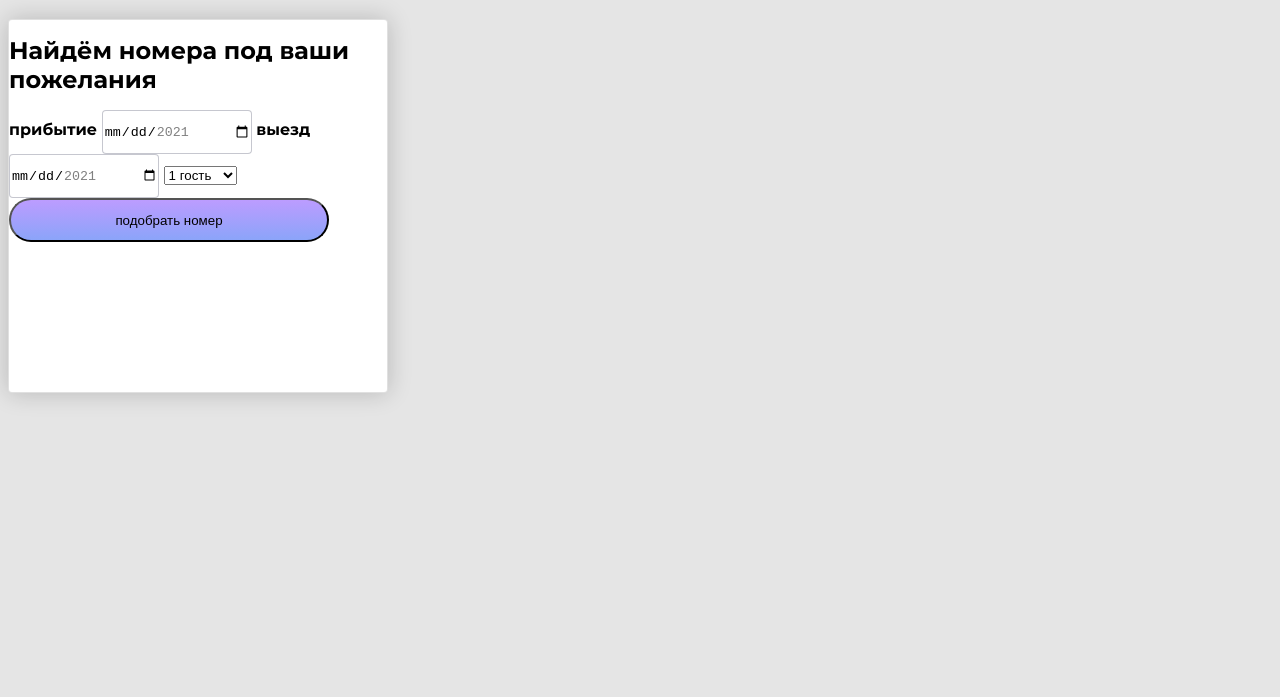
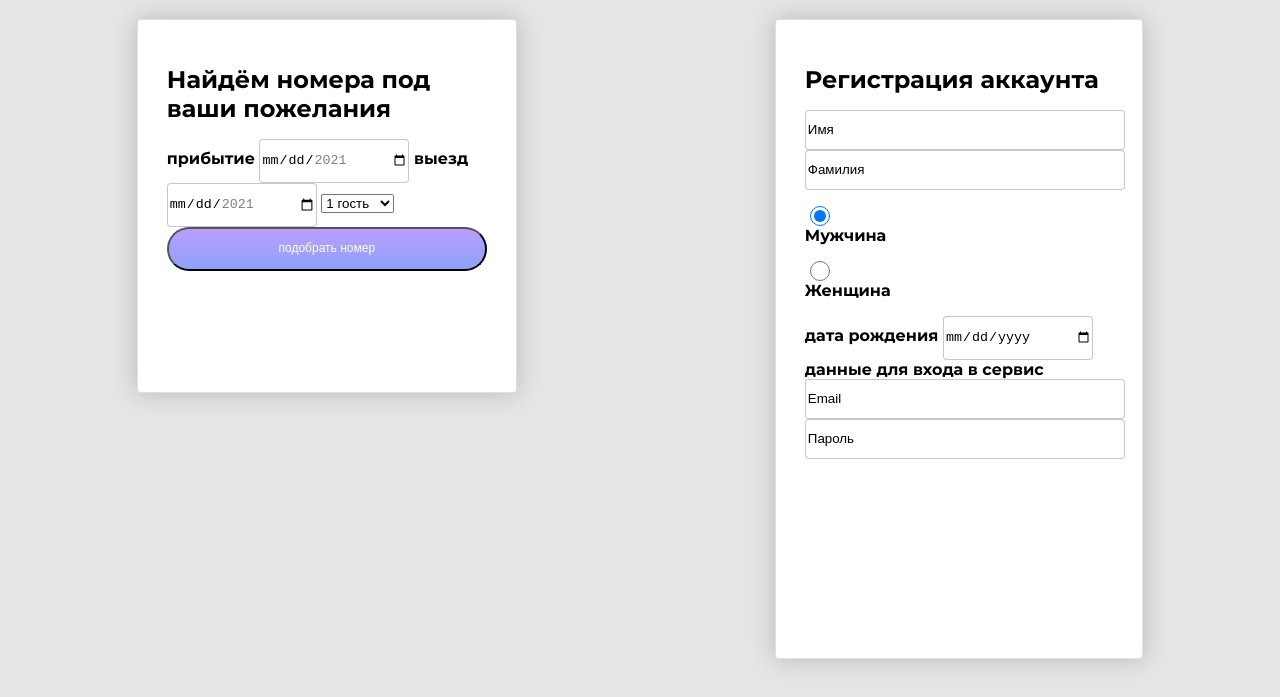
Before and after one commit to llVeraVerall/FrontendPj, a website built with webpack: page src/index.html in a window 1280 px wide. Shown: the part 103-800 px from the top of the page. Built offline with nearby package versions, Linux system fonts and the light colour scheme.

Commit message:
markup the second cards

```diff
--- a/package.json
+++ b/package.json
@@ -25,5 +25,7 @@
     "webpack-dev-middleware": "^5.2.1",
     "webpack-dev-server": "^4.3.1"
   },
-  "dependencies": {}
+  "dependencies": {
+    "jquery": "^3.6.0"
+  }
 }
--- a/src/index.html
+++ b/src/index.html
@@ -11,8 +11,9 @@
     <div class="conteiner">
         <h1>Webpack</h1>
     </div>
+    <div class="cards-list">
     <div class="first">
-        <h1 class="h1">Найдём номера под ваши пожелания</h1>
+       <h1 class="h1">Найдём номера под ваши пожелания</h1>
         <label for="arrival">прибытие</label>
         <input type="date" id="arrival"
                placeholder="ДД.ММ.ГГГГ"
@@ -23,7 +24,7 @@
                placeholder="ДД.ММ.ГГГГ"
                min="2021-10-10" max="2021-12-31">
 
-        <select size="1">
+        <select size="1" class="select">
             <option>1 гость</option>
             <option>2 гостя</option>
             <option>3 гостя</option>
@@ -36,6 +37,23 @@
 
         <button class="button">подобрать номер</button>
     </div>
+        <div class="two">
+            <h1 class="h1">Регистрация аккаунта</h1>
+            <input value="Имя" class="input__two">
+            <input value="Фамилия" class="input__two">
+            <p><input type="radio" class="gender" value="Мужчина" checked>Мужчина</p>
+            <p><input type="radio" class="gender" value="Женщина">Женщина</p>
+
+            <label for="leaving">дата рождения</label>
+            <input type="date"
+                   placeholder="ДД.ММ.ГГГГ"
+                   min="1970-10-10" max="2021-12-31">
+
+            <label>данные для входа в сервис</label>
+            <input value="Email" class="input__two">
+            <input value="Пароль" class="input__two">
+        </div>
+    </div>
 </body>
 
 </html>
--- a/src/index.js
+++ b/src/index.js
@@ -1,5 +1,7 @@
 import Post from './Post'
 import './styles/styles.css'
+import $ from 'jquery';
+
 
 const post = new Post('Webpack Post Title')
 
--- a/src/styles/styles.css
+++ b/src/styles/styles.css
@@ -18,6 +18,17 @@ input{
     border: 1px solid rgba(31, 32, 65, 0.25);
     box-sizing: border-box;
     border-radius: 4px;
+   /* display: flex;
+    justify-content: center;
+    flex-wrap: wrap;*/
+
+}
+
+
+.cards-list{
+    display: flex;
+    justify-content: space-around;
+    flex-wrap: wrap;
 }
 
 .first{
@@ -28,6 +39,21 @@ input{
     box-sizing: border-box;
     box-shadow: 0px 0px 25px rgba(0, 0, 0, 0.2);
     border-radius: 4px;
+    /*display: flex;
+    flex-direction: column;
+    justify-content: space-between;*/
+    padding: 1.8rem;
+
+}
+.two{
+    width: 23rem;
+    height: 40rem;
+    background: #FFFFFF;
+    border: 1px solid rgba(0, 0, 0, 0.12);
+    box-sizing: border-box;
+    box-shadow: 0px 0px 25px rgba(0, 0, 0, 0.2);
+    border-radius: 4px;
+    padding: 1.8rem;
 }
 .h1{
     font-style: normal;
@@ -35,9 +61,28 @@ input{
     font-size: 24px;
     line-height: 29px;
 }
+option{
+    width: 20rem;
+    height: 2.5rem;
+}
+
 .button{
     width: 320px;
     height: 44px;
     border-radius: 22px;
     background: linear-gradient(180deg, #BC9CFF 0%, #8BA4F9 100%);
+    color: #FFFFFF;
+    font-size: 12px;
+    line-height: 15px;
+
 }
+.gender{
+    display: flex;
+    justify-content: space-around;
+    width: 1.25rem;
+    height: 1.25rem;
+}
+.input__two{
+    width: 20rem;
+    height: 2.5rem;
+}
--- a/webpack.config.js
+++ b/webpack.config.js
@@ -26,7 +26,12 @@ module.exports = {
                 filename: './cards.html',
                 template: 'cards.html'
             }
-        )
+        ),
+        new webpack.ProvidePlugin({
+            $: 'jquery',
+            jQuery: 'jquery',
+            'window.jquery': 'jquery'
+        })
     ],
 
     module: {
```
Also changed, not shown: 1 other file.
